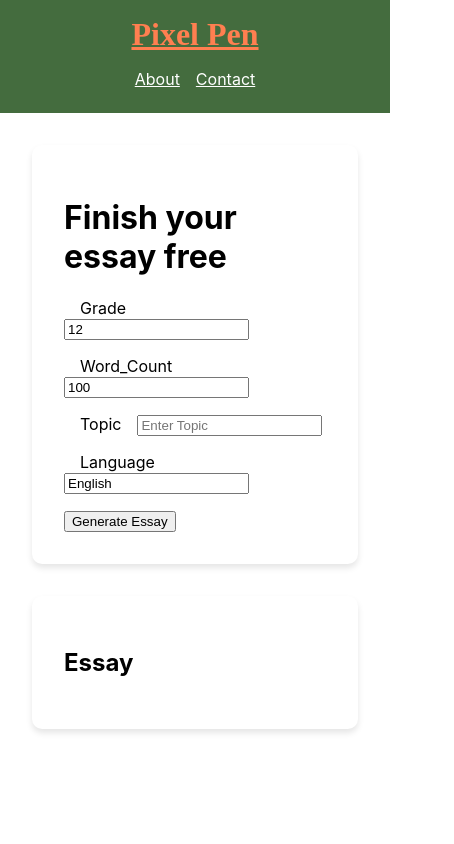
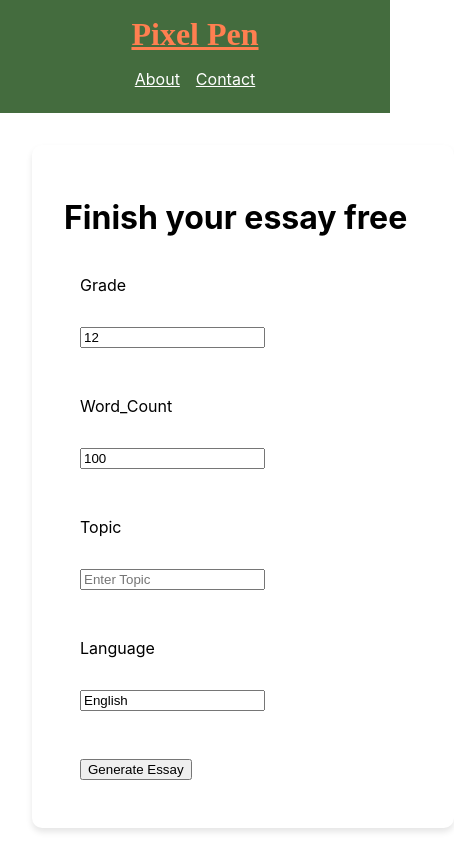
Before and after one commit to xiajohn/pixelpen.net, a React (Create React App) app in the folder frontend/: page / in a window 390 px wide. Shown: the top 844 px of the page, 454 px wide, since content can reach past the window. Built offline with nearby package versions, Linux system fonts and the light colour scheme.

Commit message:
form layout

```diff
--- a/frontend/src/components/FormComponent.js
+++ b/frontend/src/components/FormComponent.js
@@ -13,7 +13,7 @@ function FormComponent({ formData, setFormData, setEssay, setIsLoading }) {
     event.preventDefault();
     setIsLoading(true);
     let generateEssayURL = '';
-    if(process.env.IS_DEV_ENV === 'true') {
+    if(!process.env.IS_DEV_ENV) {
       generateEssayURL = 'http://nodejs-example-express-rds.eba-hqmwcdh2.us-west-2.elasticbeanstalk.com/generate-essay'
     }
     else{
@@ -45,6 +45,7 @@ function FormComponent({ formData, setFormData, setEssay, setIsLoading }) {
         <Form.Group key={key} className="form-group">
           <Form.Label className="form-label">{key}</Form.Label>
           <Form.Control
+            className="form-field"
             type="text"
             placeholder={`Enter ${key}`}
             name={key}
@@ -53,7 +54,7 @@ function FormComponent({ formData, setFormData, setEssay, setIsLoading }) {
           />
         </Form.Group>
       ))}
-      <Button variant="primary" type="submit">
+      <Button variant="primary" type="submit" className="form-btn">
         Generate Essay
       </Button>
     </Form>
--- a/frontend/src/css/Form.css
+++ b/frontend/src/css/Form.css
@@ -2,6 +2,7 @@
   background-color: #ffffff;
   border-radius: 10px;
   margin: 1rem;
+  width: 100%;
   padding: 2rem;
   box-shadow: 0 4px 6px rgba(0, 0, 0, 0.1);
 }
@@ -14,8 +15,37 @@
   margin: 1rem;
 }
 
-  @media (min-width: 768px) {
+.form-btn {
+  margin: 1rem;
+}
+
+@media (max-width: 768px) {
+  .form-group {
+    display: flex;
+    flex-direction: column;
+    margin-bottom: 1rem;
+  }
+
   .form {
+    background-color: #ffffff;
+    border-radius: 10px;
+    margin: 1rem;
     width: 100%;
+    padding: 2rem;
+    box-shadow: 0 4px 6px rgba(0, 0, 0, 0.1);
   }
+
+  .form-btn {
+    margin: 1rem;
   }
+
+  .form-label {
+    width: fit-content;
+  }
+
+  .form-field {
+    width: fit-content;
+    margin: 1rem;
+  }
+
+}
```
Lines whose indentation alone changed are shown as unchanged.
